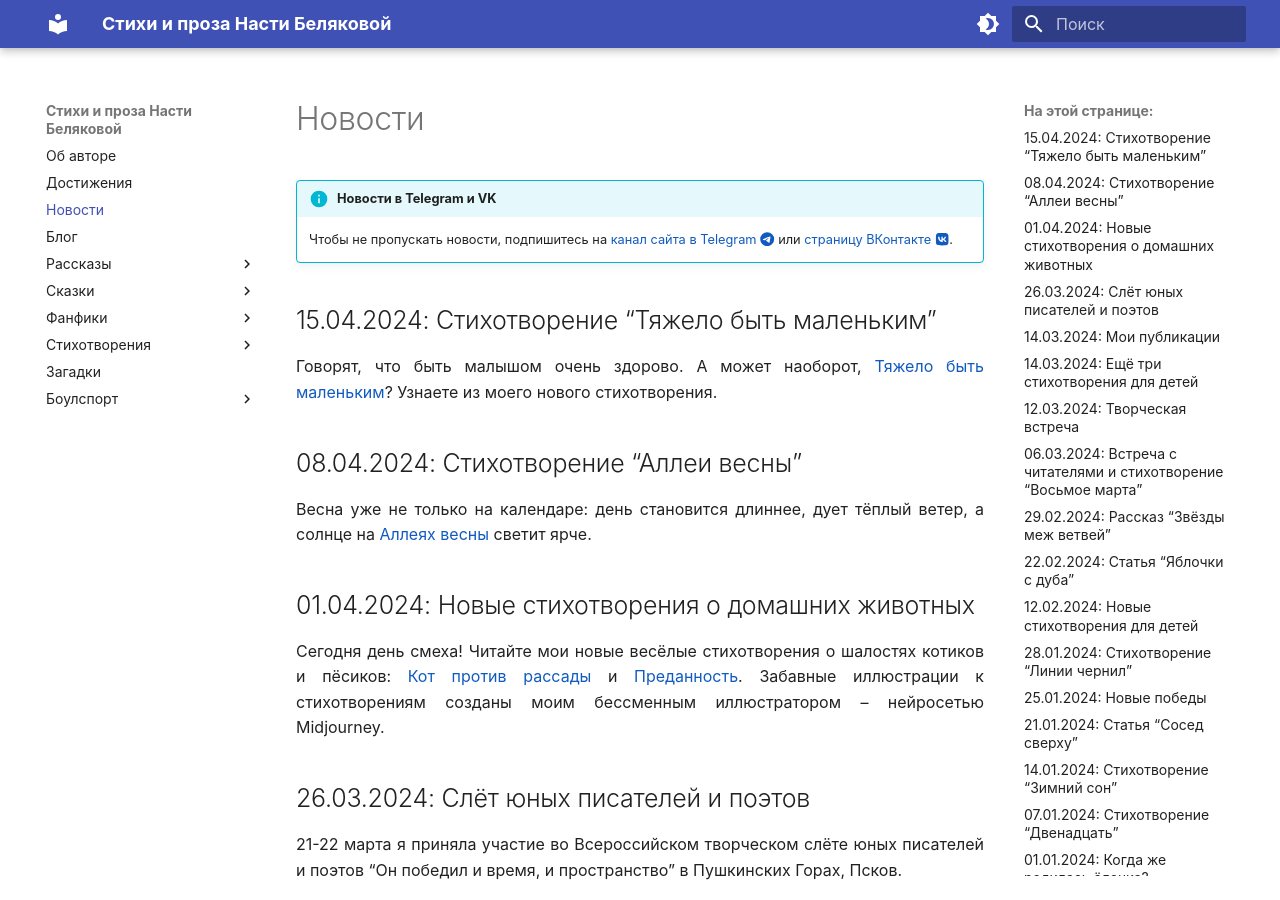
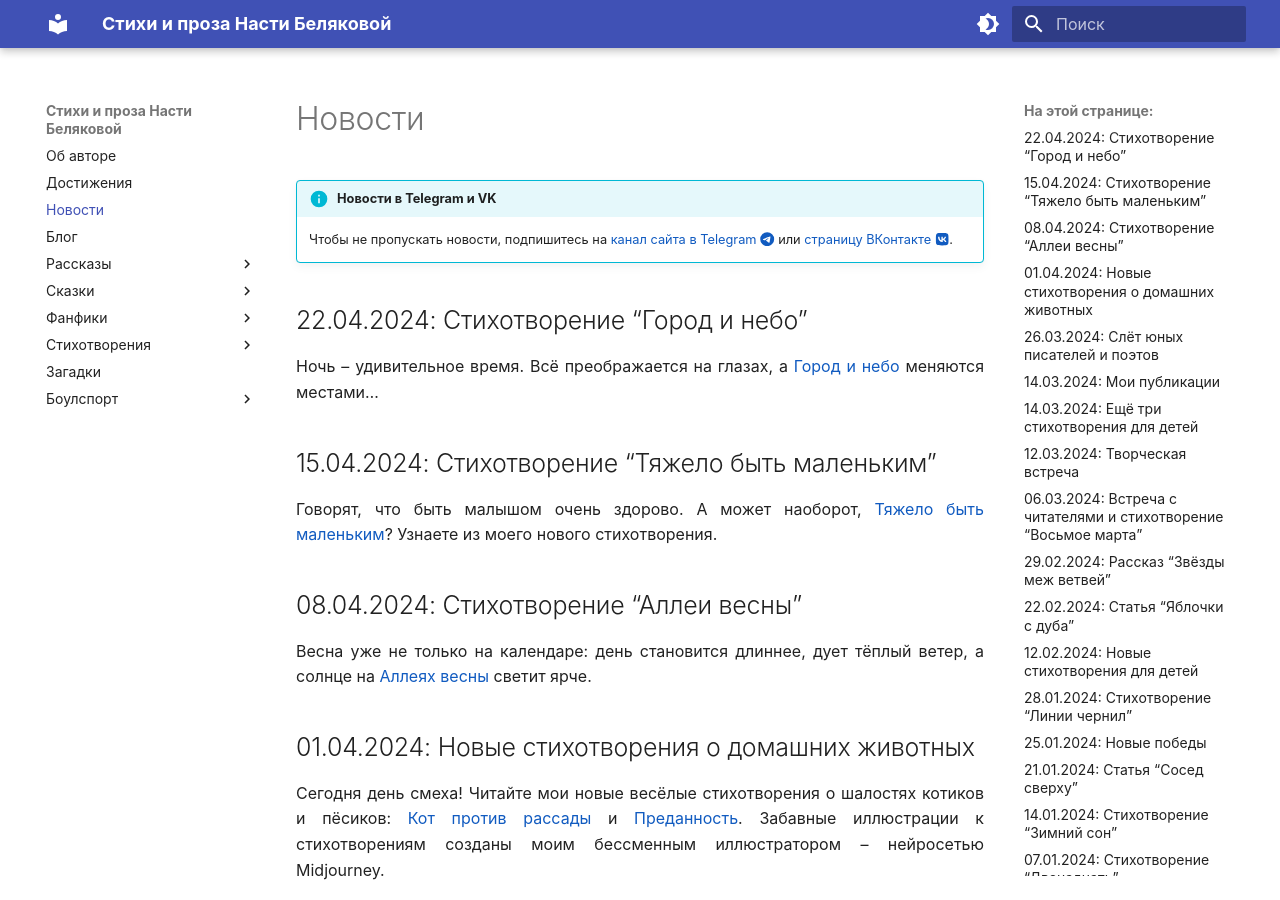
Before and after one commit to lib-beliakova/lib-beliakova.github.io, an MkDocs documentation site: the page built from docs/news.md, in a window 1280 px wide and 900 px high. Built offline with MkDocs 1.6.1 and Material for MkDocs 9.7.7, drawn with Linux system fonts in a browser that asks for light colours.

Commit message:
Town and sky

```diff
--- a/docs/news.md
+++ b/docs/news.md
@@ -2,6 +2,10 @@
 
 !!! info "Новости в Telegram и VK"
     Чтобы не пропускать новости, подпишитесь на [канал сайта в Telegram :fontawesome-brands-telegram:](https://t.me/lib_beliakova) или [страницу ВКонтакте :fontawesome-brands-vk:](https://vk.com/lib_beliakova).
+
+## 22.04.2024: Стихотворение "Город и небо"
+
+Ночь -- удивительное время. Всё преображается на глазах, а [Город и небо](poems/town-and-sky.md) меняются местами...
 
 ## 15.04.2024: Стихотворение "Тяжело быть маленьким"
 
--- a/docs/poems/index.md
+++ b/docs/poems/index.md
@@ -15,6 +15,7 @@
     * [Зимний сон](winter-dream.md)
     * [Восьмое марта](march-8.md)
     * [Аллеи весны](spring-alleys.md)
+    * [Город и небо](town-and-sky.md)
     * [О весне](about-spring.md)
     * [После грозы](after-storm.md)
     * [В деревне](country.md)
--- a/mkdocs.yml
+++ b/mkdocs.yml
@@ -47,6 +47,7 @@ nav:
       - poems/winter-dream.md
       - poems/march-8.md
       - poems/spring-alleys.md
+      - poems/town-and-sky.md
       - poems/about-spring.md
       - poems/after-storm.md
       - poems/country.md
```
Also changed, not shown: docs/poems/town-and-sky.md (added, +20 -0 lines), docs/images/town-and-sky.jpg (added).
